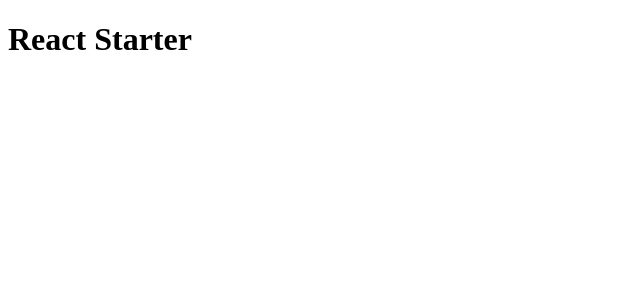
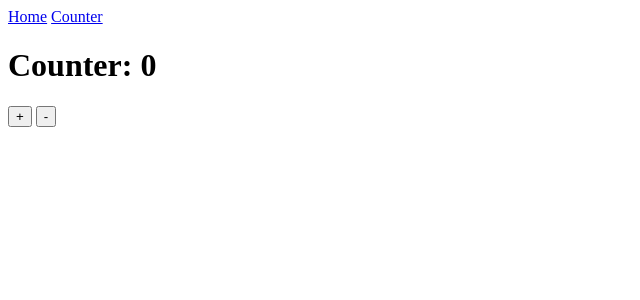
Before and after one commit to falmar/react-starter, a React app: page /counter in a window 1280 px wide. Shown: the top 300 px of the page, without its empty margins (0-640 px from the left). Built offline with nearby package versions, Linux system fonts and the light colour scheme.

Commit message:
Add counter and basic router

```diff
--- a/src/components/App.js
+++ b/src/components/App.js
@@ -1,9 +1,26 @@
 import React from 'react'
+import {BrowserRouter as Router, Link, Route} from 'react-router-dom'
 
-const App = () => (
-  <div>
-    <h1>React Starter</h1>
-  </div>
-)
+import Counter from './Counter'
+
+const App = () => {
+  console.log('update app')
+  return (
+    <Router>
+      <div>
+        <Link to='/'>Home</Link>
+        &nbsp;
+        <Link to='/counter'>Counter</Link>
+
+        <Route path='/' exact render={() => (
+          <div>
+            <h1>React Starter </h1>
+          </div>
+          )} />
+        <Route path='/counter' component={Counter} />
+      </div>
+    </Router>
+  )
+}
 
 export default App
--- /dev/null
+++ b/src/components/Counter.js
@@ -0,0 +1,29 @@
+import React from 'react'
+import {connect} from 'react-redux'
+import PropTypes from 'prop-types'
+
+const Counter = ({counter, increment, decrement}) => (
+  <div>
+    <h1>Counter: {counter}</h1>
+    <button onClick={increment}>+</button>
+    &nbsp;
+    <button onClick={decrement}>-</button>
+  </div>
+)
+
+Counter.propTypes = {
+  counter: PropTypes.number,
+  increment: PropTypes.func,
+  decrement: PropTypes.func
+}
+
+const mapStateToProps = state => ({
+  counter: state.counter
+})
+
+const mapDispatchToProps = dispatch => ({
+  increment: () => dispatch({type: 'INCREMENT'}),
+  decrement: () => dispatch({type: 'DECREMENT'})
+})
+
+export default connect(mapStateToProps, mapDispatchToProps)(Counter)
--- a/src/redux/modules/index.js
+++ b/src/redux/modules/index.js
@@ -1,8 +1,18 @@
 import {combineReducers} from 'redux'
 
 // import your reducers
+const counter = (state = 0, action) => {
+  switch (action.type) {
+    case 'INCREMENT':
+      return state + 1
+    case 'DECREMENT':
+      return state - 1
+    default:
+      return state
+  }
+}
 
 export default combineReducers({
   // remove this dumb reducer after placing your reducers
-  reducer: () => null
+  counter
 })
```
